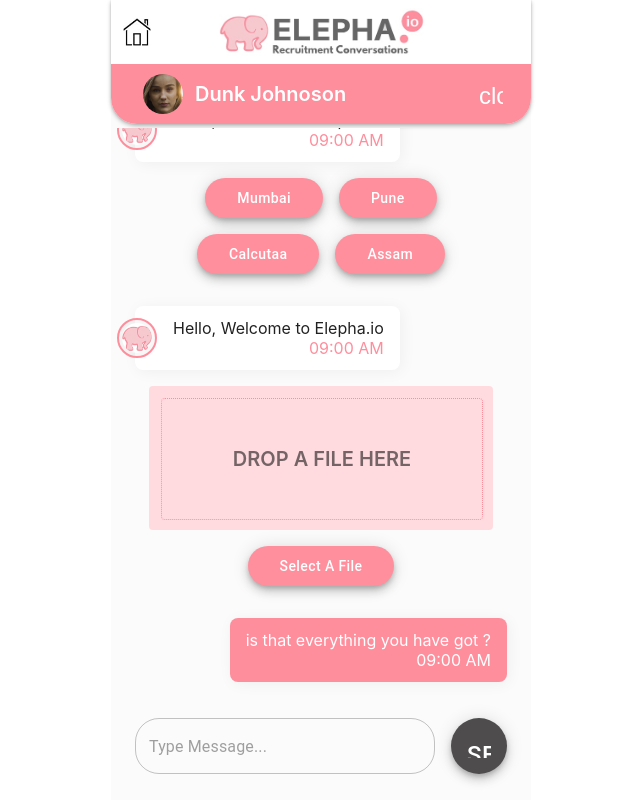
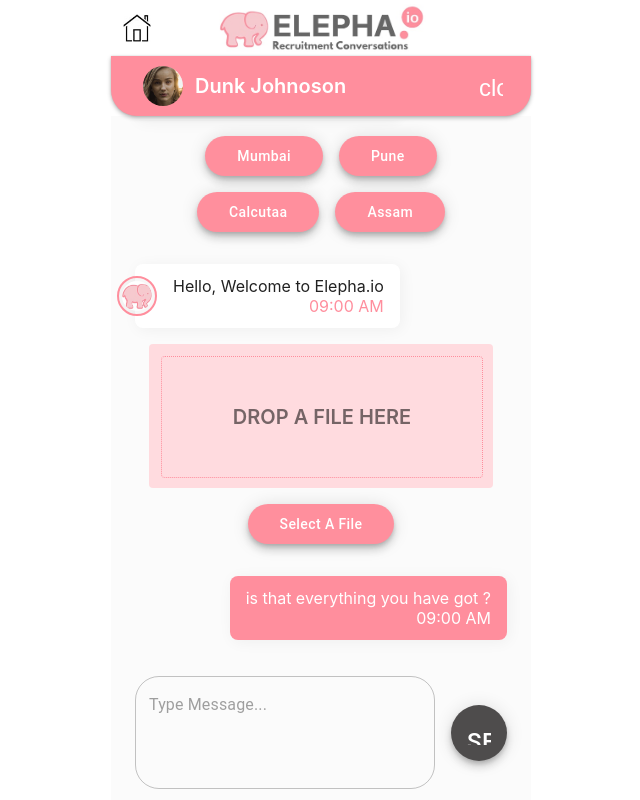
Before and after one commit to shahalihridoy/fiverr-chat-box, a React (Create React App) app: page /chat in a window 1280 px wide. Shown: the whole page, without its empty margins (319-959 px from the left). Built offline with nearby package versions, Linux system fonts and the light colour scheme; the HTML template or start-up script is replaced by a standard one.

Commit message:
pink bar removed, textarea adeed

```diff
--- a/src/app/components/JobLocationMessage.jsx
+++ b/src/app/components/JobLocationMessage.jsx
@@ -2,15 +2,16 @@
 import SimpleMessage from "./SimpleMessage";
 import { Fab } from "@material-ui/core";
 
-const JobLocationMessage = ({ region = [], ...rest }) => {
-  const handleRegionSelect = region => {
-    console.log(region);
+const JobLocationMessage = ({ option = [], ...rest }) => {
+  const handleRegionSelect = option => {
+    // save user response to your database here
+    console.log(option);
   };
 
   return (
     <SimpleMessage {...rest}>
       <div className="flex flex-wrap flex-middle flex-center">
-        {region.map(location => (
+        {option.map(location => (
           <Fab
             key={location}
             onClick={() => handleRegionSelect(location)}
--- a/src/app/components/Sidenav.jsx
+++ b/src/app/components/Sidenav.jsx
@@ -1,11 +1,12 @@
 import React, { Fragment } from "react";
 import { NavLink } from "react-router-dom";
+import PerfectScrollbar from "react-perfect-scrollbar";
 
 const Sidenav = ({ onSidenavToggle, showSidenav }) => {
   return (
-    <Fragment>
+    <PerfectScrollbar>
       <div className={`sidenav ${showSidenav ? "" : "collapse"}`}>
-        <div className="sidenav__header w-100 py-12 px-16">
+        <div className="sidenav__header flex flex-middle flex-center px-16">
           <img src="./assets/images/logo.png" alt="elepha.io" />
         </div>
         <div className="sidenav__links mt-8">
@@ -35,7 +36,7 @@
       {showSidenav ? (
         <div className="sidenav__overlay" onClick={onSidenavToggle} />
       ) : null}
-    </Fragment>
+    </PerfectScrollbar>
   );
 };
 
--- a/src/app/components/UploadResumeMessage.jsx
+++ b/src/app/components/UploadResumeMessage.jsx
@@ -8,6 +8,8 @@
   const handleResumeSelection = event => {
     event.persist();
     let file = event.target.files[0];
+
+    // upload your file to your serve here
     console.log(file);
   };
 
--- a/src/app/views/ChatBox.jsx
+++ b/src/app/views/ChatBox.jsx
@@ -6,21 +6,37 @@
 
 class ChatBox extends Component {
   state = {
-    showSidenav: false
+    showSidenav: false,
+    showOperator: true
   };
 
   handleSidenavToggle = () => {
     this.setState({ showSidenav: !this.state.showSidenav });
   };
 
+  handleOperatorHide = () => {
+    this.setState({ showOperator: false });
+  };
+
   render() {
-    let { showSidenav } = this.state;
     return (
       <div className="chat-box relative x-center">
         <Sidenav onSidenavToggle={this.handleSidenavToggle} {...this.state} />
         <div>
-          <ChatBoxHeader onSidenavToggle={this.handleSidenavToggle} />
-          <ChatBoxContainer />
+          <ChatBoxHeader
+            {...this.state}
+            onOperatorHide={this.handleOperatorHide}
+            onSidenavToggle={this.handleSidenavToggle}
+          />
+          <div
+            className={`${
+              this.state.showOperator
+                ? "chat-box__container-collapse"
+                : "chat-box__container-hide"
+            } relative mt-4`}
+          >
+            <ChatBoxContainer />
+          </div>
           <ChatBoxFooter />
         </div>
       </div>
--- a/src/app/views/ChatBoxContainer.jsx
+++ b/src/app/views/ChatBoxContainer.jsx
@@ -7,7 +7,7 @@
 
 class ChatBoxContainer extends Component {
   perfectScrollBar;
-
+  bottomRef = React.createRef();
   state = {
     messageList: []
   };
@@ -34,7 +34,7 @@
           {
             type: "region", //message type for selecting region
             message: "Hello, Welcome to Elepha.io",
-            region: ["mumbai", "pune", "calcutaa", "assam"],
+            option: ["mumbai", "pune", "calcutaa", "assam"],
             time: "09:00 AM",
             senderUserID: "121"
           },
@@ -63,19 +63,26 @@
       }, 1000);
     }).then(messageList => {
       this.setState({ messageList });
-      this.perfectScrollBar.scrollTop = this.perfectScrollBar.clientHeight;
     });
   }
 
+  scrollToBottom = () => {
+    this.bottomRef.current.scrollIntoView({ behavior: "smooth" });
+  };
+
   componentDidMount() {
-    this.perfectScrollBar.scrollTop = this.perfectScrollBar.clientHeight;
+    this.scrollToBottom();
+  }
+
+  componentDidUpdate() {
+    this.scrollToBottom();
   }
 
   render() {
     let { messageList } = this.state;
     return (
-      <div className="chat-box__container pt-4">
-        <PerfectScrollbar
+      <div
+        style={{ overflow: "scroll" }}
         containerRef={ref => (this.perfectScrollBar = ref)}
         className="h-100 relative px-24"
       >
@@ -114,7 +121,7 @@
               break;
           }
         })}
-        </PerfectScrollbar>
+        <div ref={this.bottomRef} />
       </div>
     );
   }
--- a/src/app/views/ChatBoxFooter.jsx
+++ b/src/app/views/ChatBoxFooter.jsx
@@ -18,7 +18,7 @@
         <TextField
           variant="outlined"
           multiline={true}
-          rowsMax={2}
+          rows={4}
           fullWidth
           placeholder="Type Message..."
           value={this.state.message}
--- a/src/app/views/ChatBoxHeader.jsx
+++ b/src/app/views/ChatBoxHeader.jsx
@@ -1,10 +1,10 @@
 import React from "react";
 import { Icon, Avatar, IconButton } from "@material-ui/core";
 
-const ChatBoxHeader = ({ onSidenavToggle }) => {
+const ChatBoxHeader = ({ onSidenavToggle, onOperatorHide, showOperator }) => {
   return (
     <div className="chat-box__header">
-      <div className="header__logo py-8 flex flex-middle flex-center">
+      <div className="header__logo flex flex-middle flex-center">
         <img
           onClick={onSidenavToggle}
           className="header__home-icon"
@@ -13,12 +13,17 @@
         />
         <img src="./assets/images/logo.png" alt="logo" />
       </div>
-      <div className="header__operator pl-32 pr-16 py-4 flex flex-middle flex-space-between">
+
+      <div
+        className={`${
+          showOperator ? "header__operator py-4" : "operator__collapse p-0"
+        } pl-32 pr-16 flex flex-middle flex-space-between`}
+      >
         <div className="flex flex-middle">
           <Avatar src="./assets/images/face-4.jpg" />
           <h4 className="fw-600 m-0 ml-12 capitalize">Dunk johnoson</h4>
         </div>
-        <IconButton>
+        <IconButton onClick={onOperatorHide}>
           <Icon className="text-white">close</Icon>
         </IconButton>
       </div>
--- a/src/styles/views/chat-box.scss
+++ b/src/styles/views/chat-box.scss
@@ -2,12 +2,12 @@
   background: lighten($light-gray, $amount: 4);
   height: 100vh;
   max-width: 420px;
+
   .chat-box__header {
     background: white;
-    box-shadow: $box-shadow;
-    border-bottom-right-radius: 26px;
-    border-bottom-left-radius: 26px;
-    overflow: hidden;
+
+    .header__logo {
+      height: 56px;
       .header__home-icon {
         position: absolute;
         left: 0;
@@ -17,31 +17,46 @@
       img:not(.header__home-icon) {
         height: 48px;
       }
+    }
 
     .header__operator {
       height: 52px;
       color: white;
       background: $primary;
+      box-shadow: $box-shadow;
+      border-bottom-right-radius: 26px;
+      border-bottom-left-radius: 26px;
+      overflow: hidden;
+      transition: height 200ms ease;
+    }
+
+    .operator__collapse {
+      height: 0px !important;
+      overflow: hidden !important;
+      transition: height 200ms ease;
     }
   }
 
-  .chat-box__container {
-    height: calc(100vh - 92px - 52px - 70px);
+  .chat-box__container-collapse {
+    height: calc(100vh - 56px - 52px - 140px);
+  }
+  .chat-box__container-hide {
+    height: calc(100vh - 56px - 52px - 80px);
   }
 
   .chat-box__footer {
-    .input-box {
-      width: 100%;
-      height: 52px;
-      border-radius: 20px;
-      font-size: 16px;
-      &:focus {
-        background: white;
-      }
-      border: 1px solid rgba($color: #000000, $alpha: 0.1);
-      outline: none;
-      background: rgba(0, 0, 0, 0.03);
-    }
+    // .input-box {
+    //   width: 100%;
+    //   height: 52px;
+    //   border-radius: 20px;
+    //   font-size: 16px;
+    //   &:focus {
+    //     background: white;
+    //   }
+    //   border: 1px solid rgba($color: #000000, $alpha: 0.1);
+    //   outline: none;
+    //   background: rgba(0, 0, 0, 0.03);
+    // }
   }
 }
 
--- a/src/styles/views/sidenav.scss
+++ b/src/styles/views/sidenav.scss
@@ -11,8 +11,9 @@
   transition: width 300ms ease;
   .sidenav__header {
     background: white;
+    height: 56px;
     img {
-      height: 48px;
+      height: 48px !important;
     }
   }
 
```
Lines whose indentation alone changed are shown as unchanged.
